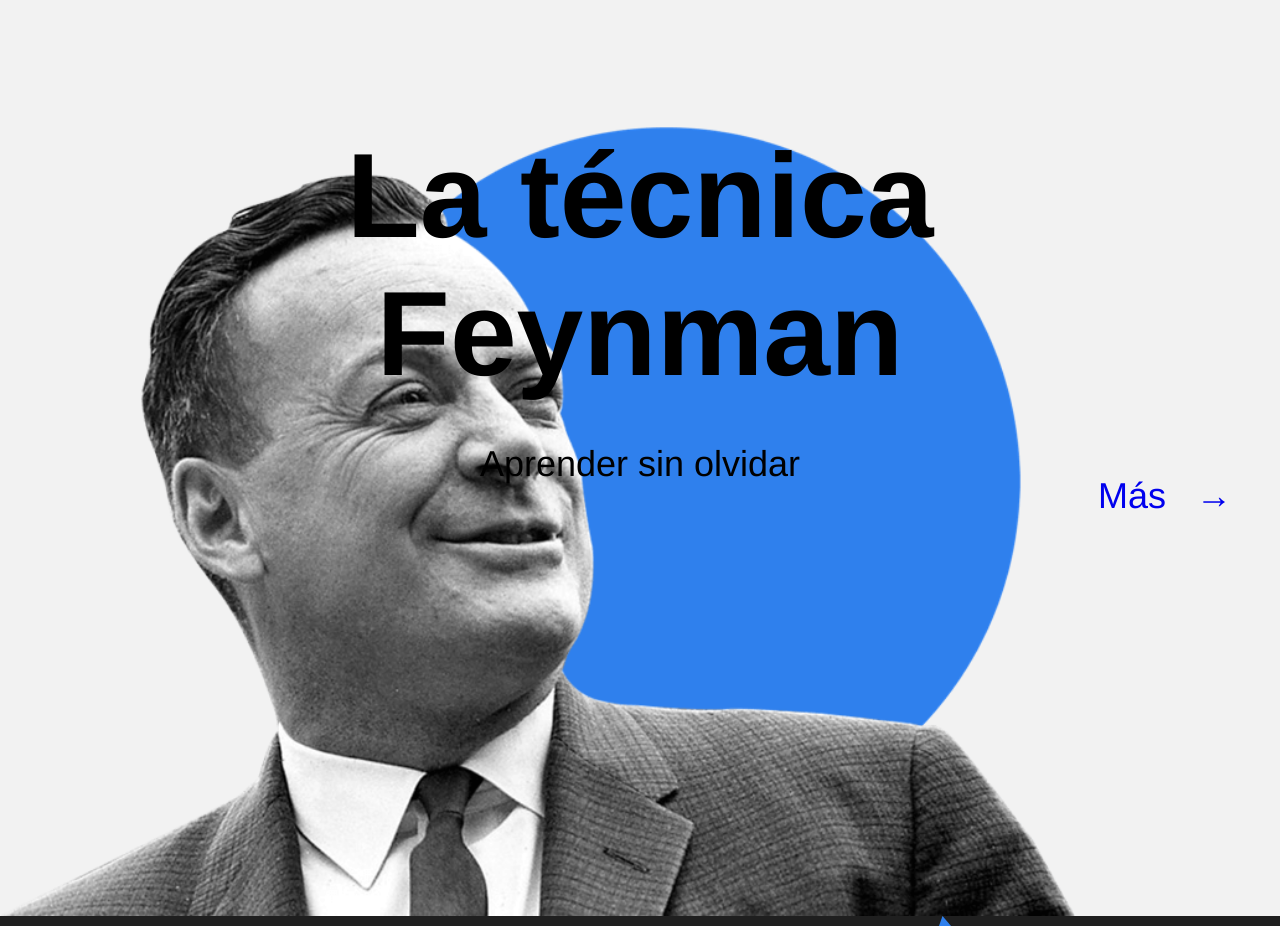
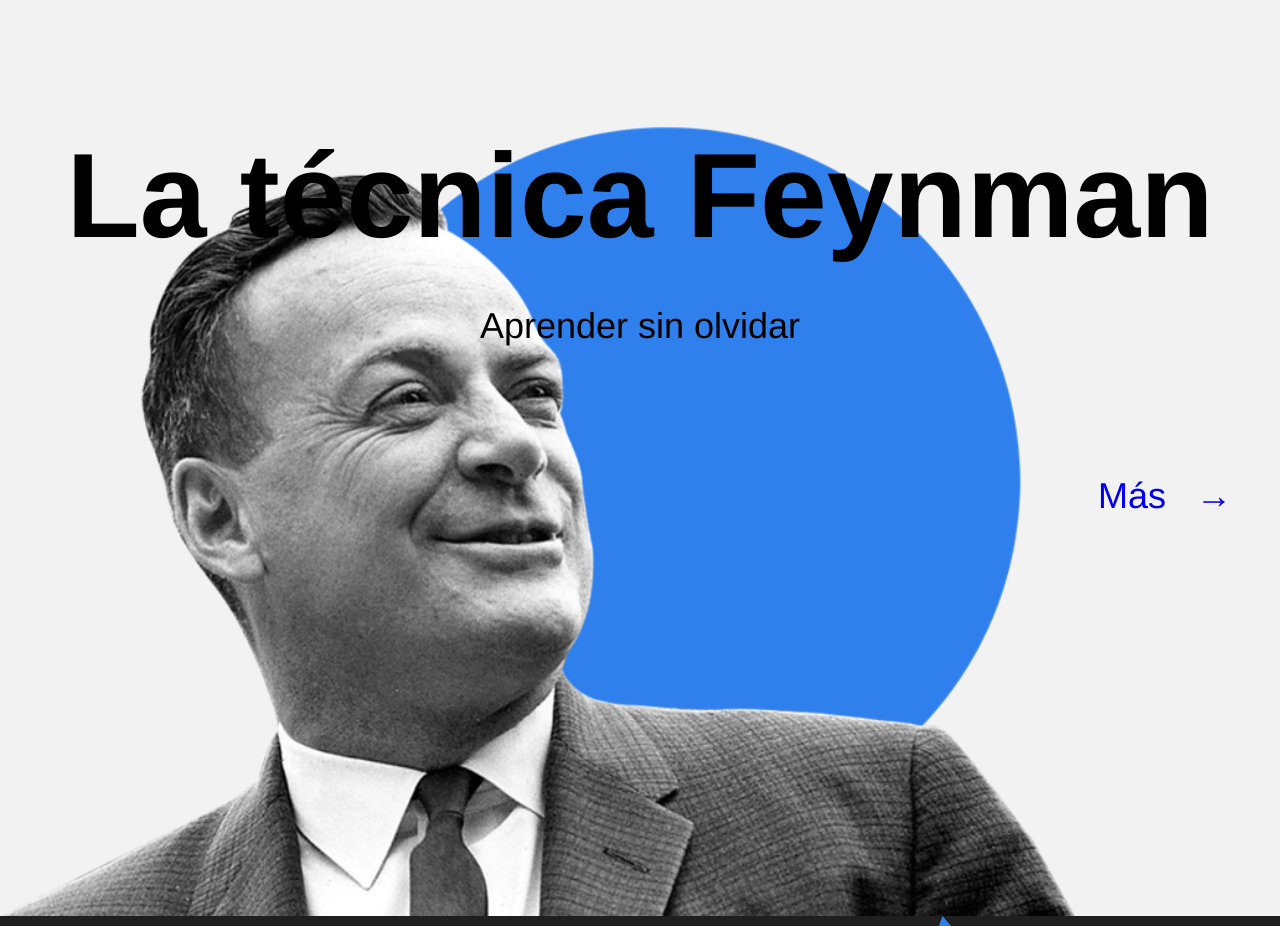
Before and after one commit to ArturoGabrielRamirez/web_project_1_es, a plain HTML site: page index.html in a window 1280 px wide. Shown: the part 2420-3346 px from the top of the page. Drawn offline with Linux system fonts and the light colour scheme.

Commit message:
Projecto 1 v5

```diff
--- a/index.html
+++ b/index.html
@@ -93,7 +93,7 @@
       </section>
 
       <section class="feynman">
-        <h2 class="feynman__title">La técnica <br /> Feynman</h2>
+        <h2 class="feynman__title">La técnica Feynman</h2>
         <h3 class="feynman__subtitle">Aprender sin olvidar</h3>
         <a href="#" class="feynman__link">Más &nbsp; &#8594;</a>
       </section>
```
